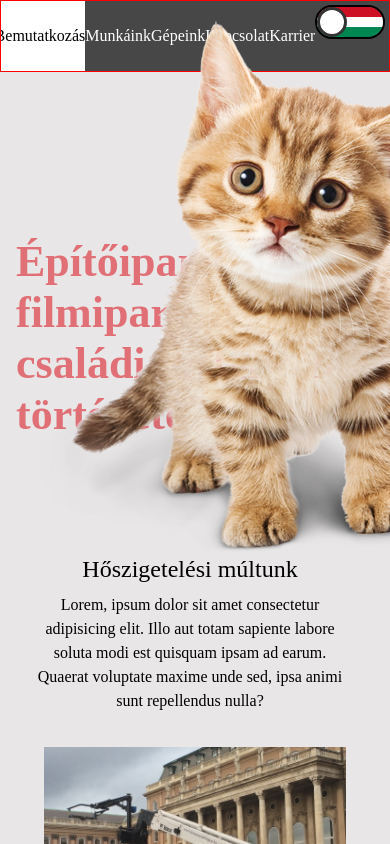
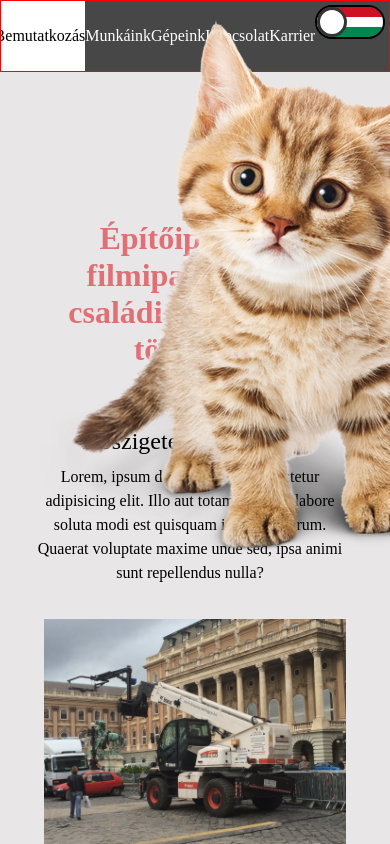
Before and after one commit to Zsotya/manitoupeti, a Vue app: page /bemutatkozas in a window 390 px wide. Shown: the top 844 px of the page. Built offline with nearby package versions, Linux system fonts and the light colour scheme.

Commit message:
Added responsiveness for AboutUsIntro.vue.AboutUs.vue is fully responsive

```diff
--- a/src/components/AboutUsComponents/AboutUsIntro.vue
+++ b/src/components/AboutUsComponents/AboutUsIntro.vue
@@ -15,13 +15,26 @@
   display: flex;
   background-color: #e8e6e6;
   justify-content: center;
-  padding: 220px 0px 100px 0px;
+  padding: 220px 0px 60px 0px;
 }
 
 .title {
-  padding: 16px;
+  margin: 0 36px 0 36px;
   font-size: 44px;
   color: #e07076;
   font-weight: bolder;
+  text-align: center;
+}
+
+@media screen and (max-width: 1024px) {
+  .title {
+    font-size: 36px;
+  }
+}
+
+@media screen and (max-width: 496px) {
+  .title {
+    font-size: 32px;
+  }
 }
 </style>
```
